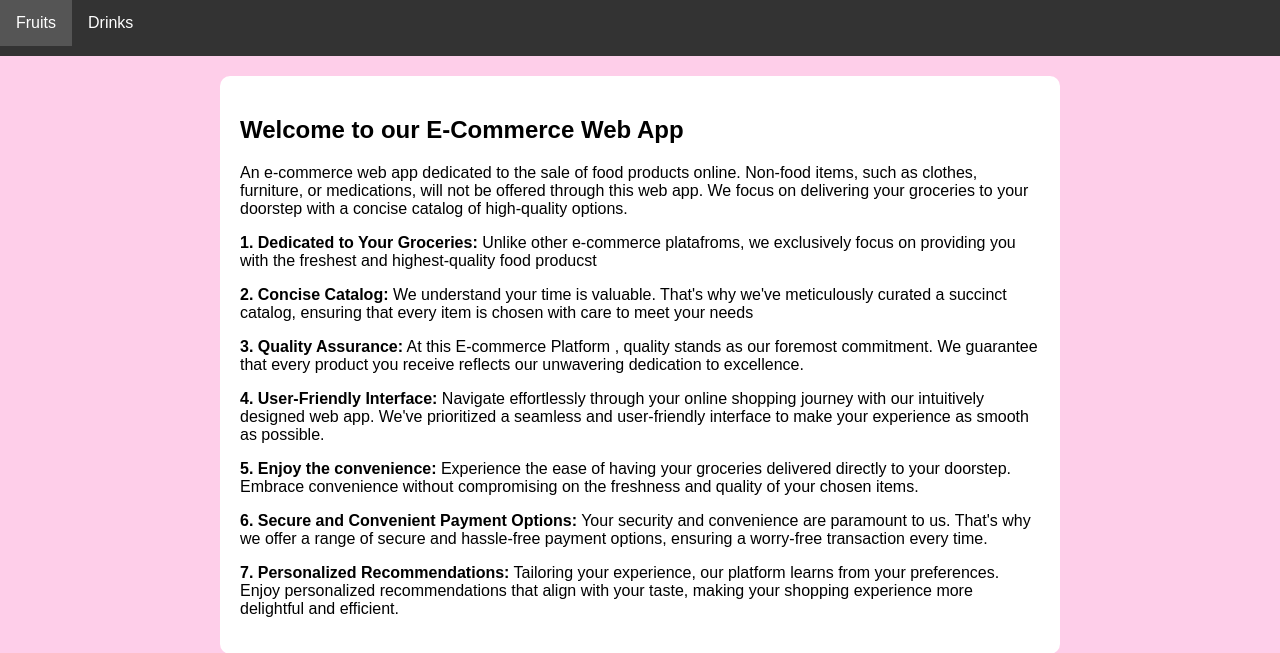
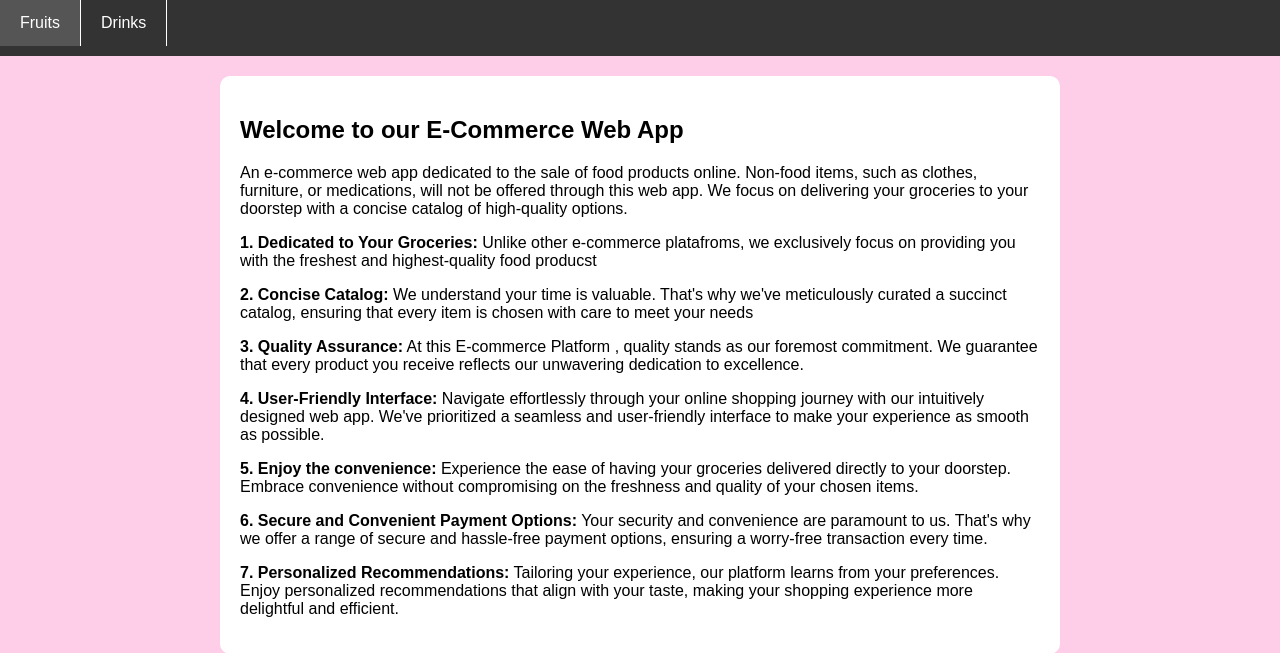
Before and after one commit to diegoperez18/set09103_labs, a Flask app: page / in a window 1280 px wide. Shown: the top 653 px of the page. Run offline with Flask 3, Linux system fonts and the light colour scheme.

Commit message:
hometry3

```diff
--- a/static/css/styles.css
+++ b/static/css/styles.css
@@ -18,6 +18,7 @@ nav ul {
 }
 nav li {
 	float: left;
+	border-right:1px solid white;
 }
 
 
@@ -25,7 +26,7 @@ nav a{
 	display: block;
 	color: white;
         text-align: center;
-        padding: 14px 16px;
+        padding: 14px 20px;
 	text-decoration: none;
 }
 
```
